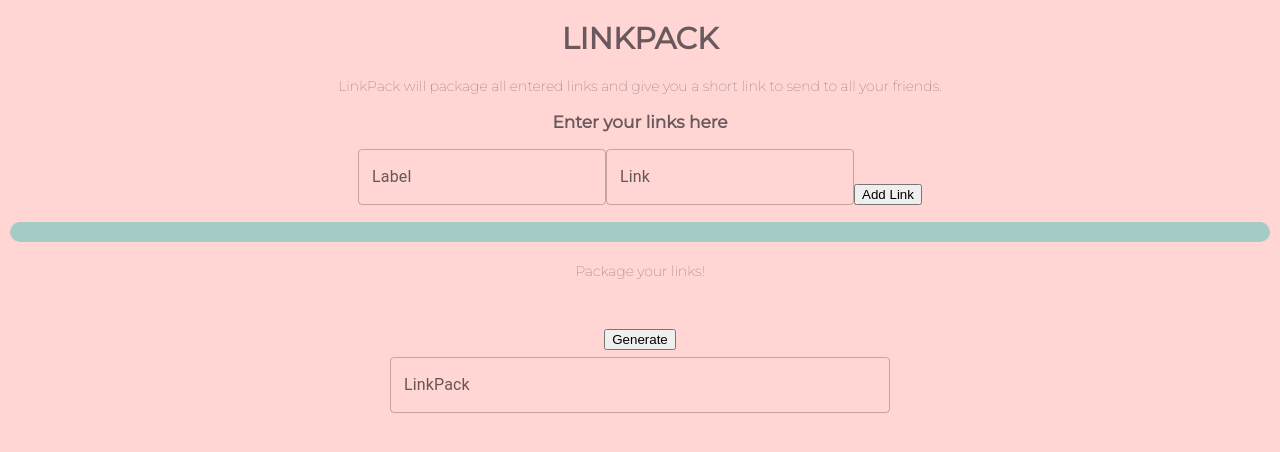
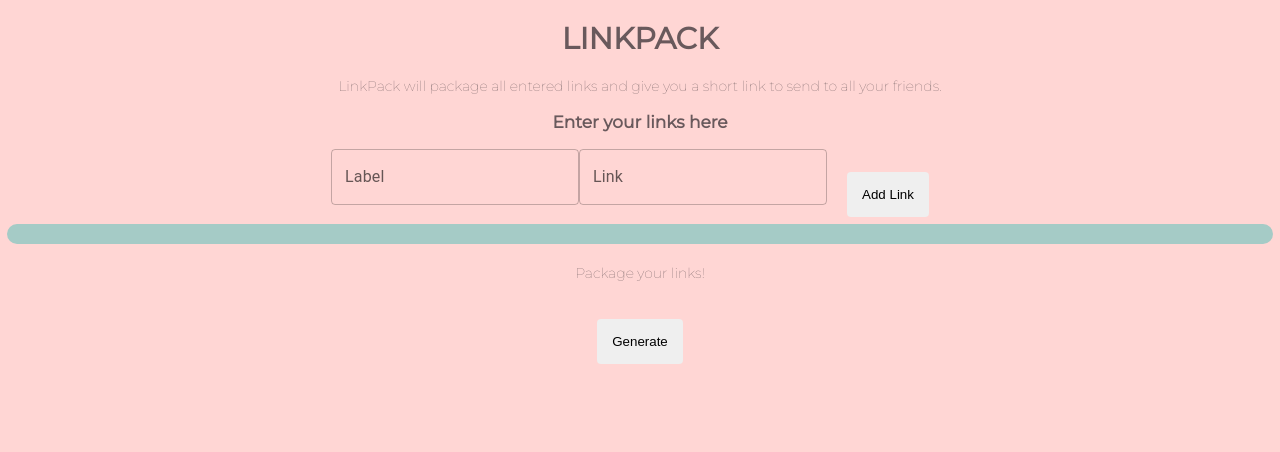
Before and after one commit to LinkPack/LinkPack, a React app: page / in a window 1280 px wide. Shown: the top 452 px of the page. Built offline with nearby package versions, Linux system fonts and the light colour scheme.

Commit message:
updarted style and generator to make link that copies to clipboard

```diff
--- a/client/components/GeneratorCreator.jsx
+++ b/client/components/GeneratorCreator.jsx
@@ -21,15 +21,19 @@ function GeneratorCreator(props) {
     })
     .then(response => response.json())
     .then(key => {
-      resetText(`www.linkPack.com/${key.link}`);
+      resetText(`${window.location.origin}/${key.link}`);
       console.log(key.link)});
+  }
+
+  function copyToClipboard() {
+    // Copy the text inside the text field
+    navigator.clipboard.writeText(text);
   }
 
   return(
     <div class='output-container'>
         <div><button onClick={fetchLink}>Generate</button></div>
-        <TextField  fullWidth id="outlined-basic" label="LinkPack" variant="outlined" onChange={textOnChange}  value={text}/>
-
+        <div onClick={copyToClipboard} id='generatedLink'>{text}</div>
     </div>
   );
 }
--- a/client/scss/styles.scss
+++ b/client/scss/styles.scss
@@ -34,10 +34,12 @@ p {
   background-color: #E5E5E5;
   border-radius: 10px;
   padding: 5px;
+  margin:  3px 0px;
 }
 
 .link {
   width: 800px;
+  margin-left: 20px;
 }
 
 .label {
@@ -56,11 +58,35 @@ p {
 }
 
 .display-box {
-
   background: #A5CBC6;
-  margin: 10px;
+  margin: 7px;
   padding: 10px;
   border-radius: 10px;
+}
 
+.display-box button {
+  margin-top: 4px;
+  background-color: #E5E5E5;
+  margin-left: 20px;
+  padding: 0 20px;
+  height: 27px;
+}
 
+#generatedLink {
+  margin-top: 20px;
 }
+#generatedLink:hover {
+  font-weight: 200;
+  cursor: pointer;
+}
+
+button {
+  border: none;
+  border-radius: 4px;
+  padding: 15px;
+  margin: 0 20px;
+}
+
+button:hover {
+  background-color: #cfe9e6;
+}
```
